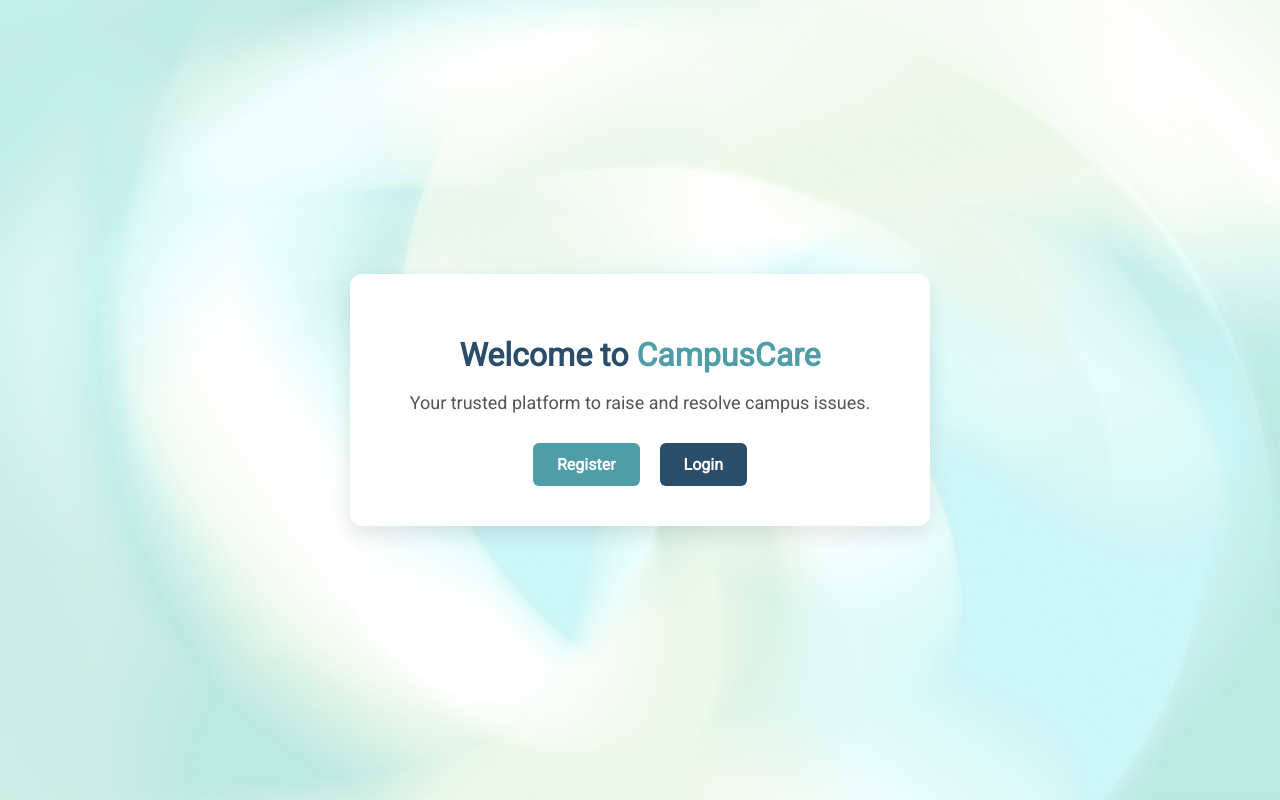
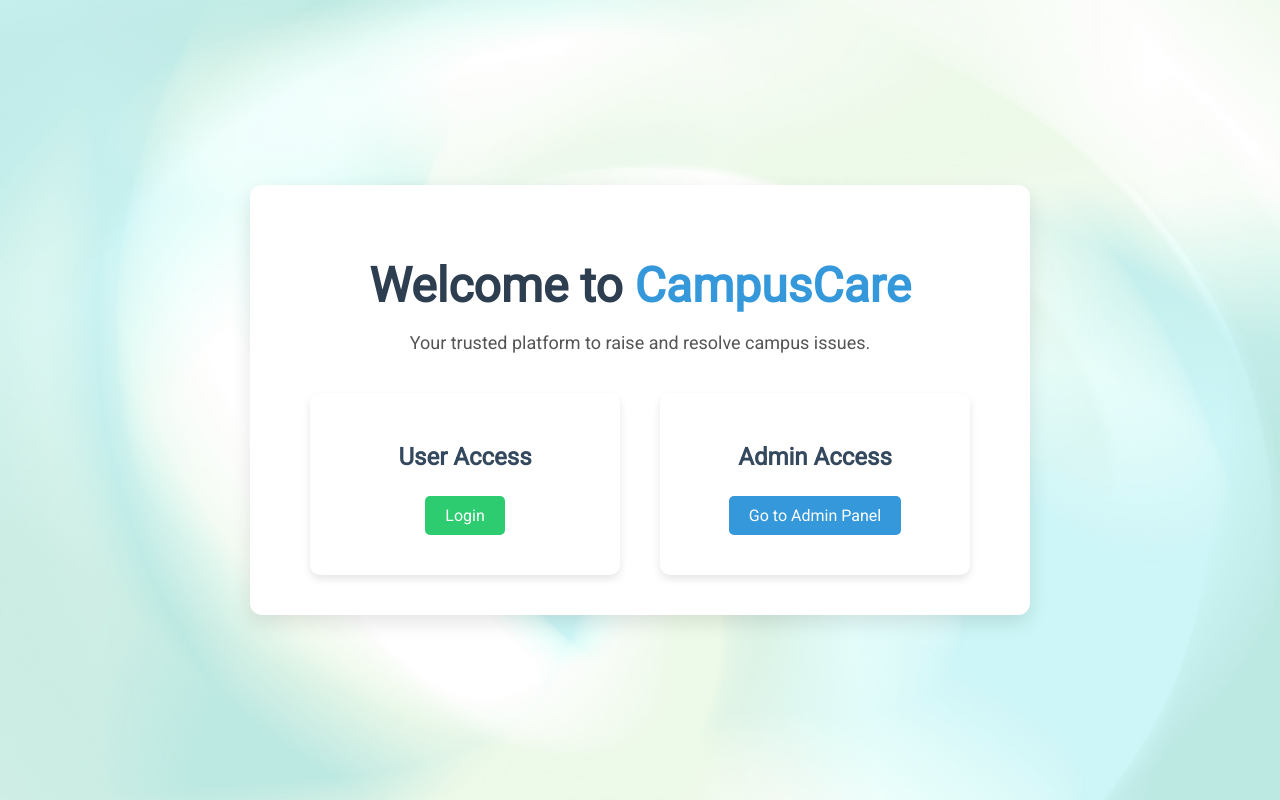
Before and after one commit to AishwaryaCG03/CampusCare, a Flask app: page / in a window 1280 px wide. Run offline with Flask 3, Linux system fonts and the light colour scheme.

Commit message:
Added admin access

```diff
--- a/app.py
+++ b/app.py
@@ -4,18 +4,18 @@ from werkzeug.security import generate_password_hash, check_password_hash
 from datetime import datetime
 
 app = Flask(__name__)
-app.secret_key = "campuscare_secret"  # In production, use a strong secret key from environment variables
+app.secret_key = "campuscare_secret"  # Use environment variable in production
 
 # Initialize DB
 def init_db():
     conn = sqlite3.connect("complaints.db")
     c = conn.cursor()
 
-    # Drop existing tables if they exist (only for development!)
+    # Drop tables (for development only)
     c.execute("DROP TABLE IF EXISTS users")
     c.execute("DROP TABLE IF EXISTS complaints")
 
-    # Create new tables with updated schema
+    # Create tables
     c.execute('''
         CREATE TABLE users (
             id INTEGER PRIMARY KEY AUTOINCREMENT,
@@ -40,47 +40,20 @@ def init_db():
         )
     ''')
 
-    # Create admin user
+    # Create default admin user
     try:
-        admin_hash = generate_password_hash('admin123')  # Change this in production
+        admin_hash = generate_password_hash('admin123')  # Change in production
         c.execute("INSERT INTO users (username, password, role) VALUES (?, ?, ?)",
-                 ('admin', admin_hash, 'admin'))
+                  ('admin', admin_hash, 'admin'))
         conn.commit()
     except sqlite3.IntegrityError:
         pass
 
-    conn.commit()
     conn.close()
 
 @app.route('/')
 def index():
     return render_template('index.html')
-
-@app.route('/register', methods=['GET', 'POST'])
-def register():
-    if request.method == 'POST':
-        uname = request.form['username']
-        pwd = request.form['password']
-        role = request.form.get('role', 'student')
-
-        if not uname or not pwd:
-            flash('Username and password are required!', 'error')
-            return redirect('/register')
-
-        conn = sqlite3.connect("complaints.db")
-        c = conn.cursor()
-        try:
-            hashed_pwd = generate_password_hash(pwd)
-            c.execute("INSERT INTO users (username, password, role) VALUES (?, ?, ?)",
-                     (uname, hashed_pwd, role))
-            conn.commit()
-            flash('Registration successful! Please login.', 'success')
-            return redirect('/login')
-        except sqlite3.IntegrityError:
-            flash('Username already exists!', 'error')
-        finally:
-            conn.close()
-    return render_template('register.html')
 
 @app.route('/login', methods=['GET', 'POST'])
 def login():
@@ -109,7 +82,6 @@ def dashboard():
     if 'user_id' not in session:
         return redirect('/login')
 
-    # Get basic stats for dashboard
     conn = sqlite3.connect("complaints.db")
     c = conn.cursor()
 
@@ -122,16 +94,16 @@ def dashboard():
         c.execute("SELECT COUNT(*) FROM complaints WHERE user_id=?", (session['user_id'],))
         total_complaints = c.fetchone()[0]
         c.execute("SELECT COUNT(*) FROM complaints WHERE user_id=? AND status='Resolved'",
-                 (session['user_id'],))
+                  (session['user_id'],))
         resolved_complaints = c.fetchone()[0]
 
     conn.close()
 
     return render_template('dashboard.html',
-                         username=session['username'],
-                         role=session['role'],
-                         total_complaints=total_complaints,
-                         resolved_complaints=resolved_complaints)
+                           username=session['username'],
+                           role=session['role'],
+                           total_complaints=total_complaints,
+                           resolved_complaints=resolved_complaints)
 
 @app.route('/register_complaint', methods=['GET', 'POST'])
 def register_complaint():
@@ -149,7 +121,7 @@ def register_complaint():
         conn = sqlite3.connect("complaints.db")
         c = conn.cursor()
         c.execute("INSERT INTO complaints (user_id, username, category, content) VALUES (?, ?, ?, ?)",
-                 (session['user_id'], session['username'], category, content))
+                  (session['user_id'], session['username'], category, content))
         conn.commit()
         conn.close()
         flash('Complaint registered successfully!', 'success')
@@ -169,7 +141,6 @@ def show_complaints():
     conn = sqlite3.connect("complaints.db")
     c = conn.cursor()
 
-    # Base query
     query = '''
         SELECT id, category, content, status, created_at, resolved_at
         FROM complaints
@@ -177,7 +148,6 @@ def show_complaints():
     '''
     params = []
 
-    # Apply filters
     if session['role'] != 'admin':
         query += " AND user_id = ?"
         params.append(session['user_id'])
@@ -195,11 +165,9 @@ def show_complaints():
         params.append(status_filter)
 
     query += " ORDER BY created_at DESC"
-
     c.execute(query, params)
     complaints = c.fetchall()
 
-    # Get available categories for filter dropdown
     if session['role'] == 'admin':
         c.execute("SELECT DISTINCT category FROM complaints")
     else:
@@ -209,12 +177,12 @@ def show_complaints():
     conn.close()
 
     return render_template('show_complaints.html',
-                         complaints=complaints,
-                         search_query=search_query,
-                         categories=categories,
-                         selected_category=category_filter,
-                         selected_status=status_filter,
-                         role=session['role'])
+                           complaints=complaints,
+                           search_query=search_query,
+                           categories=categories,
+                           selected_category=category_filter,
+                           selected_status=status_filter,
+                           role=session['role'])
 
 @app.route('/complaint/<int:complaint_id>', methods=['GET', 'POST'])
 def complaint_detail(complaint_id):
@@ -224,7 +192,6 @@ def complaint_detail(complaint_id):
     conn = sqlite3.connect("complaints.db")
     c = conn.cursor()
 
-    # Get complaint
     if session['role'] == 'admin':
         c.execute('''
             SELECT c.*, u.username
@@ -233,10 +200,8 @@ def complaint_detail(complaint_id):
             WHERE c.id = ?
         ''', (complaint_id,))
     else:
-        c.execute('''
-            SELECT * FROM complaints
-            WHERE id = ? AND user_id = ?
-        ''', (complaint_id, session['user_id']))
+        c.execute("SELECT * FROM complaints WHERE id = ? AND user_id = ?",
+                  (complaint_id, session['user_id']))
 
     complaint = c.fetchone()
 
@@ -245,7 +210,6 @@ def complaint_detail(complaint_id):
         flash('Complaint not found!', 'error')
         return redirect('/show_complaints')
 
-    # Handle status update
     if request.method == 'POST' and session['role'] in ['admin', 'faculty']:
         new_status = request.form.get('status')
         if new_status in ['Pending', 'In Progress', 'Resolved']:
@@ -260,8 +224,8 @@ def complaint_detail(complaint_id):
 
     conn.close()
     return render_template('complaint_detail.html',
-                         complaint=complaint,
-                         role=session['role'])
+                           complaint=complaint,
+                           role=session['role'])
 
 @app.route('/search')
 def search_complaints():
@@ -270,8 +234,9 @@ def search_complaints():
 @app.route('/admin')
 def admin():
     if 'username' not in session or session['role'] != 'admin':
+        flash("Admin access only!", "error")
         return redirect('/login')
-    return redirect('/show_complaints')
+    return render_template('admin.html', username=session['username'])
 
 @app.route('/logout')
 def logout():
--- a/templates/index.html
+++ b/templates/index.html
@@ -1,10 +1,68 @@
 <!DOCTYPE html>
 <html lang="en">
 <head>
-  <meta charset="UTF-8">
+  <meta charset="UTF-8" />
+  <meta name="viewport" content="width=device-width, initial-scale=1.0" />
   <title>CampusCare</title>
-  <link rel="stylesheet" href="/static/style.css">
-  <link href="https://fonts.googleapis.com/css2?family=Roboto&display=swap" rel="stylesheet">
+  <link rel="stylesheet" href="/static/style.css" />
+  <link href="https://fonts.googleapis.com/css2?family=Roboto&display=swap" rel="stylesheet" />
+  <style>
+    body {
+      font-family: 'Roboto', sans-serif;
+      background-color: #f0f2f5;
+      margin: 0;
+      padding: 0;
+    }
+    .container {
+      max-width: 800px;
+      margin: 50px auto;
+      text-align: center;
+    }
+    header h1 {
+      font-size: 3em;
+      color: #2c3e50;
+    }
+    header span {
+      color: #3498db;
+    }
+    p {
+      color: #555;
+      font-size: 1.2em;
+    }
+    .section-links {
+      display: flex;
+      justify-content: center;
+      margin-top: 40px;
+      gap: 40px;
+    }
+    .card {
+      background-color: white;
+      border-radius: 10px;
+      padding: 30px;
+      width: 250px;
+      box-shadow: 0 4px 8px rgba(0, 0, 0, 0.1);
+      transition: transform 0.2s;
+    }
+    .card:hover {
+      transform: translateY(-5px);
+    }
+    .card h2 {
+      color: #34495e;
+      margin-bottom: 15px;
+    }
+    .card a {
+      display: inline-block;
+      margin: 10px 0;
+      padding: 10px 20px;
+      text-decoration: none;
+      border-radius: 5px;
+      background-color: #3498db;
+      color: white;
+    }
+    .card a.secondary {
+      background-color: #2ecc71;
+    }
+  </style>
 </head>
 <body class="homepage-body">
   <div class="container">
@@ -13,10 +71,16 @@
       <p>Your trusted platform to raise and resolve campus issues.</p>
     </header>
 
-    <nav class="nav-links">
-      <a href="/register" class="btn">Register</a>
-      <a href="/login" class="btn btn-secondary">Login</a>
-    </nav>
+    <div class="section-links">
+      <div class="card">
+        <h2>User Access</h2>
+        <a href="/login" class="secondary">Login</a>
+      </div>
+      <div class="card">
+        <h2>Admin Access</h2>
+        <a href="/admin">Go to Admin Panel</a>
+      </div>
+    </div>
   </div>
 </body>
 </html>
```
Also changed, not shown: templates/base.html (+16 -0 lines), templates/dashboard.html (+6 -18 lines), complaints.db.
